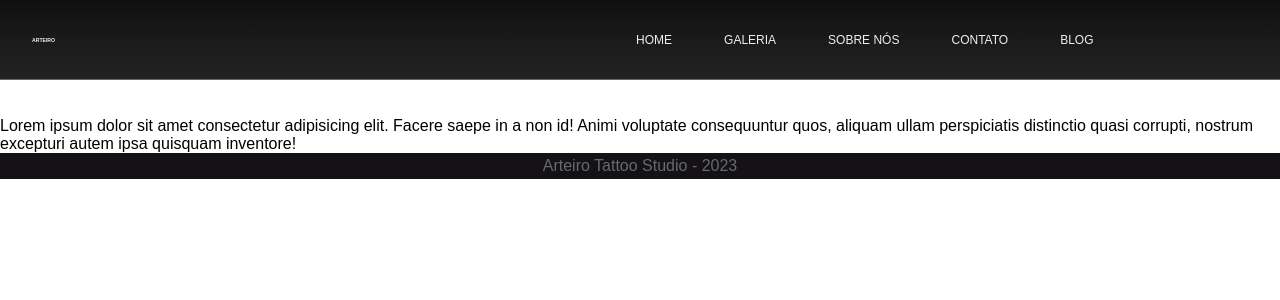
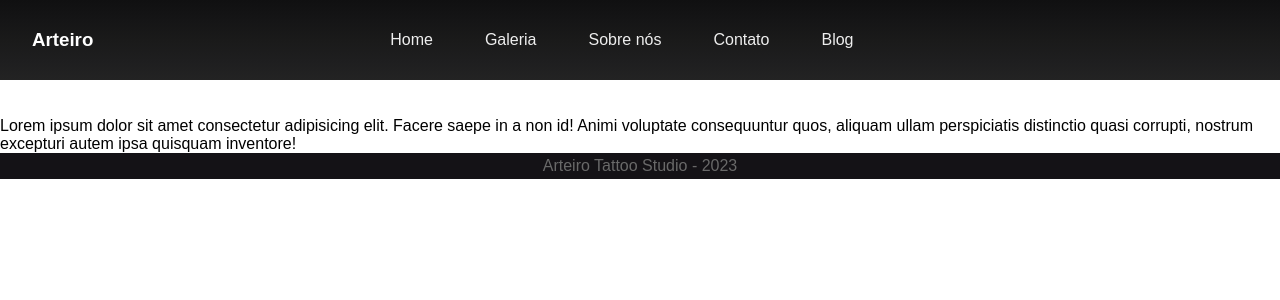
Before and after one commit to razevedomil/squad-modulo3-resilia, a React (Vite) app: page /galeria in a window 1280 px wide. Shown: the top 300 px of the page. Built offline with nearby package versions, Linux system fonts and the light colour scheme.

Commit message:
Correção 02

```diff
--- a/src/components/footer/Footer.css
+++ b/src/components/footer/Footer.css
@@ -9,5 +9,13 @@
     position: absolute;
     width: 100%;
 
+}
+
+
+@media (max-width: 680px) {
+.footer {
+    width:100%;
+    height: 20px;
+}
 
 }
--- a/src/components/formulario/Formulario.css
+++ b/src/components/formulario/Formulario.css
@@ -37,10 +37,7 @@ input {
     padding: 5px 10px 5px 10px;
     border: 1px solid rgba(58, 57, 57, 0.696);
     background-color: #0f0f0f;
-    box-shadow: inset 2px 5px 10px rgb(5, 5, 5);
-    color: #fff;
 }
-
 
 textarea, select {
     color: #fff;
@@ -54,13 +51,6 @@ textarea, select {
 textarea {
     resize: none;
     width: 80%;
-}
-
-.input:focus{
-    border: 1px solid #f0d851;
-    outline: none;
-    transition: all 0.7s ease-in;
-
 }
 
 input[type="file"]{
@@ -96,16 +86,14 @@ input[type="file"]{
 
 .botao {
     padding: 10px;
-    border: 1px solid #f3f3f3;
+    border: 1px solid #857a5b;
     border-radius: 5px;
     background-color:rgb(240, 194, 45);
     color: #000;
     font-size: 20px;
-    transition: 1s;
 }
 .botao:hover{
 background-color: var(--secondaryColor);
-color: #fff;
 }
 
 input::placeholder, textarea::placeholder {
--- a/src/components/formulario/Formulario.jsx
+++ b/src/components/formulario/Formulario.jsx
@@ -49,16 +49,16 @@ const Formulario = () => {
             <form className="form-completo" id="form" onSubmit={(e) => { handleSubmit(e) }}>
                 <div className="form1">
                     <label className="nome">Nome</label>
-                    <input type="text" placeholder="Nome Sobrenome" name="nome" className='input' onBlur={(e) => handleChange(e)} />
+                    <input type="text" placeholder="Nome Sobrenome" name="nome" onBlur={(e) => handleChange(e)} />
                     {emptyValues && form["nome"] == "" ? <span className="emptyText">!</span> : ""}
                     <label className="whatsapp">Whatsapp</label>
-                    <input type="text" placeholder="(21) 900000000" name="whatsapp" className='input' onBlur={(e) => handleChange(e)} />
+                    <input type="text" placeholder="(21) 900000000" name="whatsapp" onBlur={(e) => handleChange(e)} />
                     {emptyValues && form["whatsapp"] == "" ? <span className="emptyText">!</span> : ""}
                 </div>
 
                 <div className="form2">
                     <label>Tatuador</label>
-                    <select required className='input'>
+                    <select required>
                         <option value="" hidden>Escolha um tatuador</option>
                         <option>Lívia (Blackwork)</option>
                         <option>Peter (Realismo)</option>
@@ -70,13 +70,13 @@ const Formulario = () => {
                     </select>
 
                     <label className="localTatuagem">Parte do corpo</label>
-                    <input type="text" placeholder="Antebraço" name="localTatuagem" className='input' onBlur={(e) => handleChange(e)}></input>
+                    <input type="text" placeholder="Antebraço" name="localTatuagem" onBlur={(e) => handleChange(e)}></input>
                     {emptyValues && form["localTatuagem"] == "" ? <span className="emptyText">!</span> : ""}
                 </div>
 
                 <div className="form3">
                     <label className="tamanhoTatuagem">Tamanho aproximado</label>
-                    <input type="text" placeholder="15 cm" name="tamanhoTatuagem" className='input' onBlur={(e) => handleChange(e)}></input>
+                    <input type="text" placeholder="15 cm" name="tamanhoTatuagem" onBlur={(e) => handleChange(e)}></input>
                     {emptyValues && form["tamanhoTatuagem"] == "" ? <span className="emptyText">!</span> : ""}
                     <label for="arquivo" className='enviar'>Enviar arquivo</label>
                     <input type="file" accept="image/*" name="arquivo" id="arquivo"></input>
@@ -84,7 +84,7 @@ const Formulario = () => {
 
                 <div className="form4">
                     <label className="mensagem">Mensagem</label>
-                    <textarea required cols='45' rows='10' className='input' placeholder="Nos conte um pouco mais da sua ideia! Quais aspectos da arte de referência você mais gosta, o que deseja adicionar ou modificar... solta a sua imaginação!"></textarea>
+                    <textarea required cols='45' rows='10' placeholder="Nos conte um pouco mais da sua ideia! Quais aspectos da arte de referência você mais gosta, o que deseja adicionar ou modificar... solta a sua imaginação!"></textarea>
 
                     <button onClick={enviarMensagem} type="submit" className="botao">Enviar</button>
                 </div>
--- a/src/components/nav/NavBar.css
+++ b/src/components/nav/NavBar.css
@@ -23,7 +23,6 @@ header {
 	height: 80px;
 	padding: 0 2rem;
 	background-image: linear-gradient(to bottom, #101011, #151516, #1a1a1a, #1e1e1f, #232323);
-	border-bottom: 1px solid #666565;
 }
 
 nav a {
@@ -31,9 +30,8 @@ nav a {
 	color: var(--textColor);
 	text-decoration: none;
 	padding-right: 20px;
-	font-size: 12px;
+	font-size: 16px;
 	position: relative;
-	text-transform: uppercase;
 }
 
 nav a:hover{
@@ -84,14 +82,6 @@ ul {
 	display: flex;
 	align-items: center;
 	justify-content: space-between;
-}
-
-.logo{
-	font-size: 0.4vw;
-	font-family: 'Ubuntu', sans-serif;
-	font-weight: bold;
-	text-transform: uppercase;
-	color: rgb(247, 240, 240);
 }
 
 @media only screen and (max-width: 1024px) {
--- a/src/components/nav/NavBar.jsx
+++ b/src/components/nav/NavBar.jsx
@@ -12,7 +12,7 @@ function Navbar() {
 
 	return (
 		<header>
-			<h3 className="logo">Arteiro</h3>
+			<h3>Arteiro</h3>
 			<nav ref={navRef} >
 				<ul>
 					<li>
--- a/src/components/parallax/Banner.css
+++ b/src/components/parallax/Banner.css
@@ -72,7 +72,7 @@
     position: absolute;
     top: 120px;
     color: #fff;
-    opacity: 10%;
+    opacity: 7%;
     font-size: max(150px, 10vw);
     text-transform: uppercase;
     font-weight: bold;
@@ -89,7 +89,7 @@
     top: 300px;
     left: 200px;
     color: #fff;
-    opacity: 10%;
+    opacity: 7%;
     font-size: max(120px, 13vw);
     text-transform: uppercase;
     font-weight: bold;
--- a/src/components/parallax/Banner.jsx
+++ b/src/components/parallax/Banner.jsx
@@ -14,6 +14,15 @@ const Banner = () => {
 
                     <Button/>
                 </section>
+                <section className="module content">
+                    <div className="container">
+                        <h2>testeeeeeeeeeeeeeeeeeeee</h2>
+                        <p>Lorem ipsum dolor sit amet consectetur adipisicing elit. Veniam vero exercitationem deleniti aperiam rerum. Nemo totam modi sed cumque atque nobis quia quo, aliquid velit, voluptas aspernatur id dolorum accusantium.
+                        </p>
+                        <p>Lorem ipsum dolor sit amet consectetur, adipisicing elit. Eos, beatae sed labore cupiditate, repellat porro iure aut quidem eligendi amet cumque vel mollitia delectus dolor. Quae rerum nisi eum nulla.
+                        </p>
+                    </div>
+                </section>
         </div>
 
     )
--- a/src/components/parallax/Button.jsx
+++ b/src/components/parallax/Button.jsx
@@ -7,7 +7,7 @@ function direcionarOrcamento () {
 const Button = () => {
     return(
         <div className="button">
-        <button onClick={direcionarOrcamento} class="cssbuttons-io-button"> Enviar Arte
+        <button onClick={direcionarOrcamento} class="cssbuttons-io-button"> Contato
           <div class="icon">
              <svg height="24" width="24" viewBox="0 0 24 24" xmlns="http://www.w3.org/2000/svg"><path d="M0 0h24v24H0z" fill="none"></path><path d="M16.172 11l-5.364-5.364 1.414-1.414L20 12l-7.778 7.778-1.414-1.414L16.172 13H4v-2z" fill="currentColor"></path></svg>
           </div>
--- a/src/components/parallax/Parallax.jsx
+++ b/src/components/parallax/Parallax.jsx
@@ -1,12 +1,13 @@
 import "../parallax/Parallax.css"
+import Banner from "./Banner"
 import Formulario from "../formulario/Formulario"
-
+import Footer from "../footer/Footer"
 
 const MyParallax = () => {
     return(
         <div className="wrapper">
         <main>
-         <Formulario />
+            <Formulario />
 
         </main>
 
```
